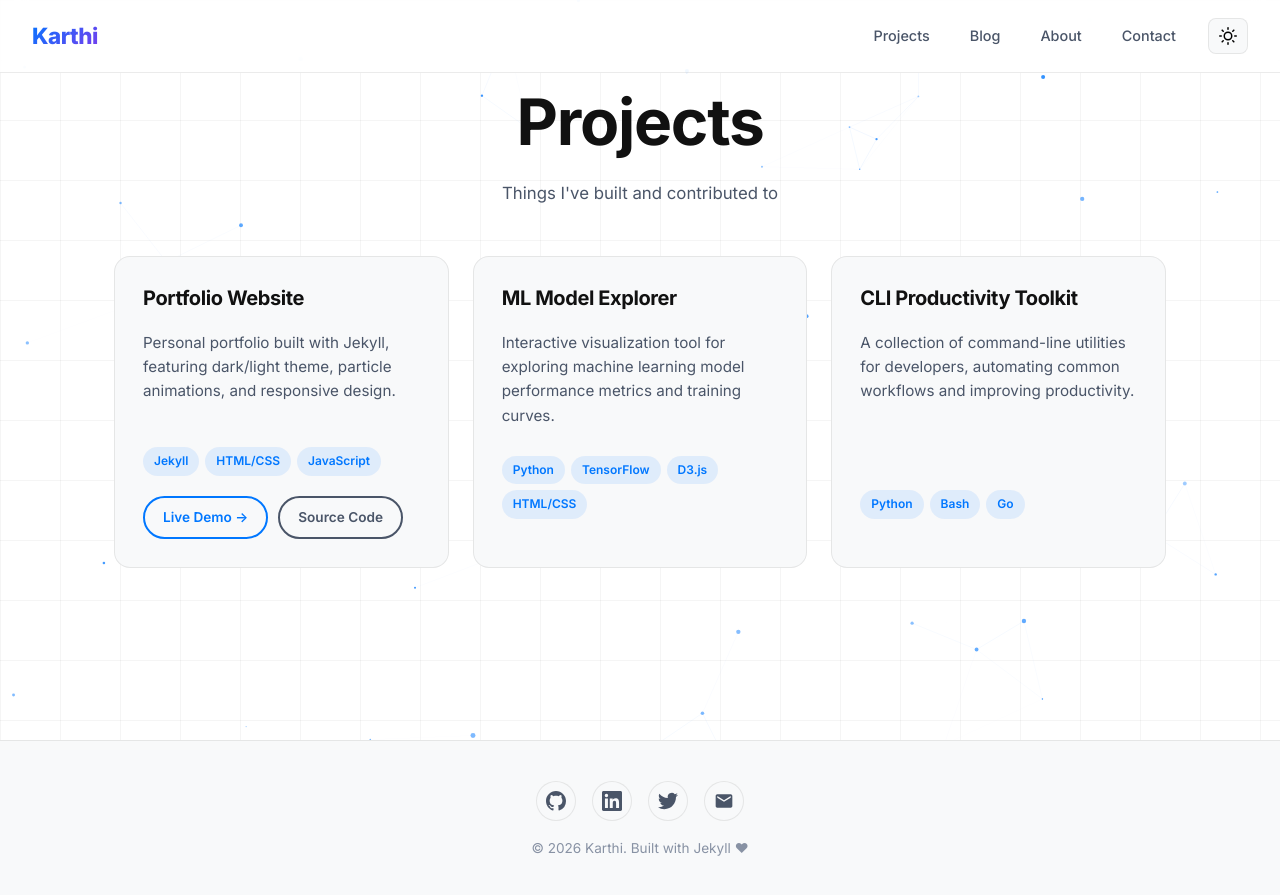
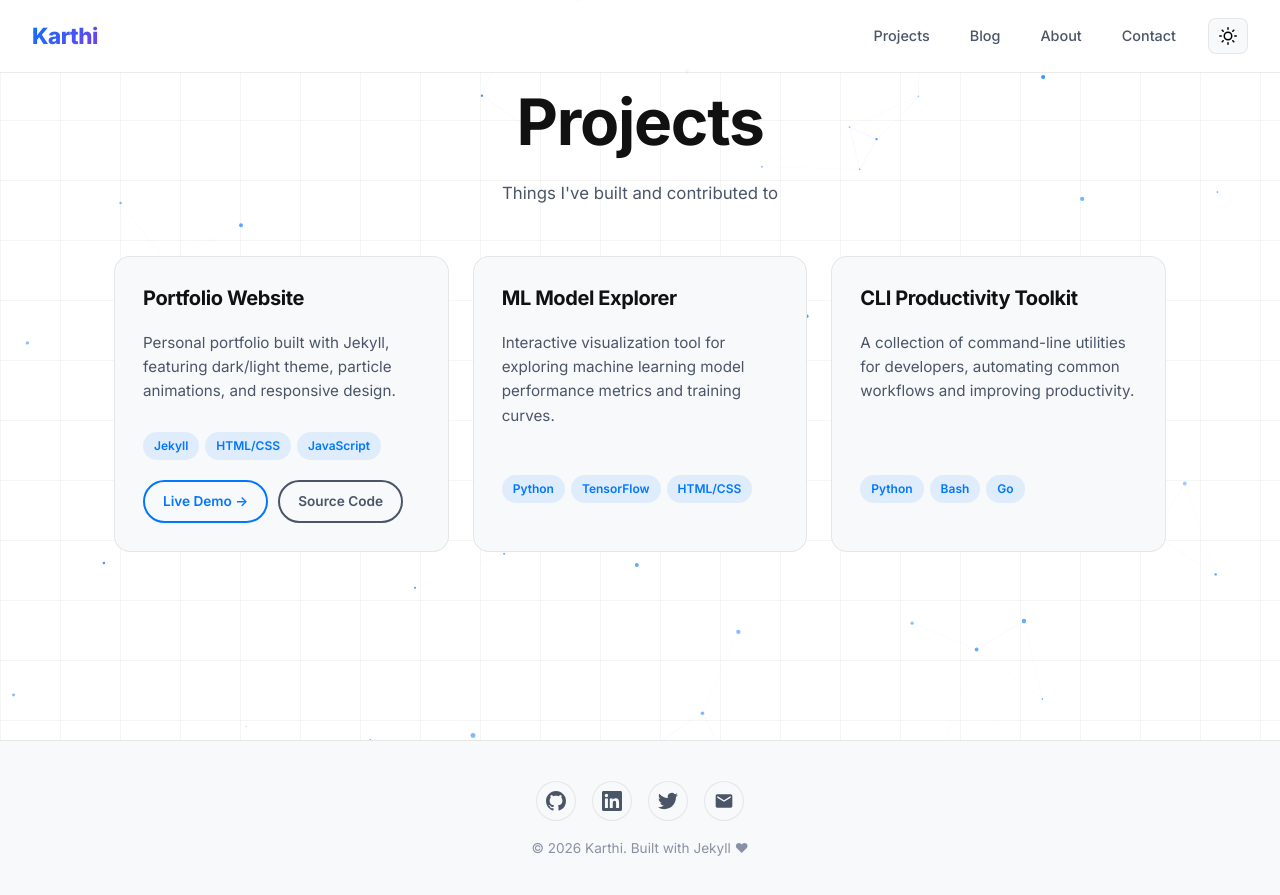
Before and after one commit to KarthigeyanN/KarthigeyanN.github.io, a Jekyll site: the page built from projects.md, in a window 1280 px wide. Shown: the top 895 px of the page. Built offline with Jekyll 4.4.1, drawn with Linux system fonts in a browser that asks for light colours.

```diff
--- a/_data/projects.yml
+++ b/_data/projects.yml
@@ -12,7 +12,6 @@
   tools:
     - Python
     - TensorFlow
-    - D3.js
     - HTML/CSS
   demo_url: "#"
   source_url: "#"
```
